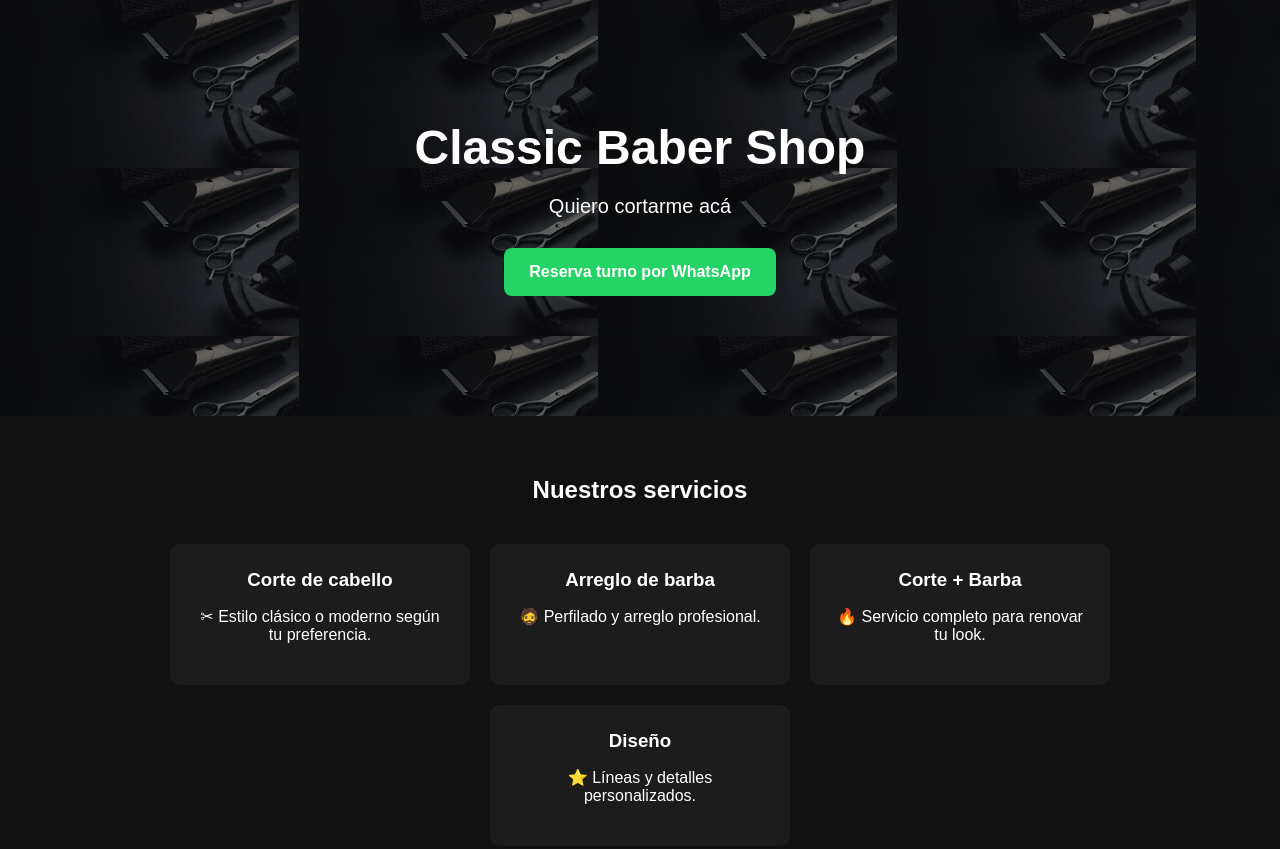
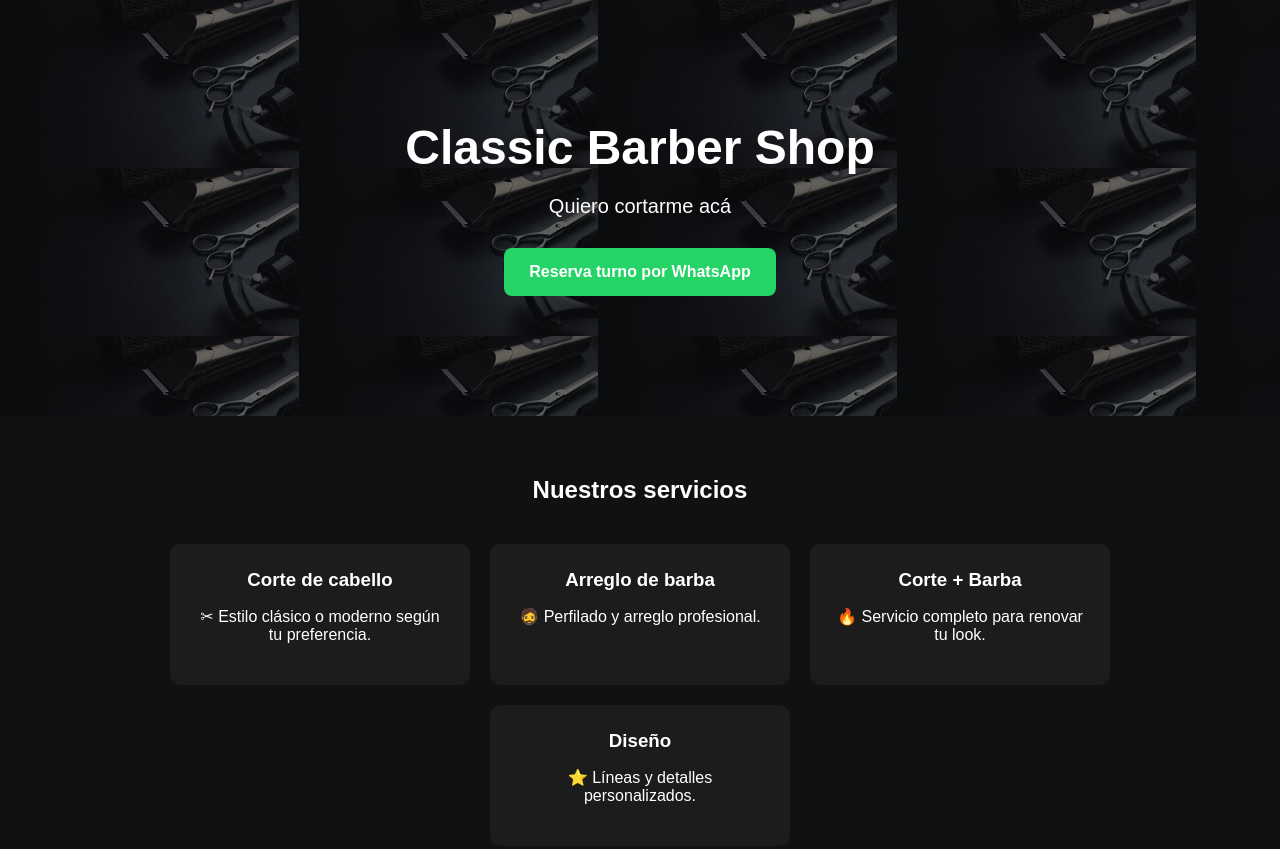
Before and after one commit to tardiles387-ux/tardiles387-ux.github.io-classic-barber-shop-, a plain HTML site: page index.html in a window 1280 px wide. Shown: the top 849 px of the page. Drawn offline with Linux system fonts and the light colour scheme.

Commit message:
Add files via upload

```diff
--- a/index.html
+++ b/index.html
@@ -1,7 +1,7 @@
 <!DOCTYPE html>
 <html lang="es">
 	<head>
-		<title>Classic Baber Shop</title>
+		<title>Classic Barber Shop</title>
 		<meta charset="UTF-8">
 		<meta name="viewport" content="width=device-width, initial-scale=1.0">
 		<meta name="description" content="Tu mejor corte en la ciudad">
@@ -10,7 +10,7 @@
 	</head>
 	<body>
 		<section class="hero">
-			<h1>Classic Baber Shop</h1>
+			<h1>Classic Barber Shop</h1>
 			<p>Quiero cortarme acá</p>
 			<a href="https://wa.me/541123456789" target="_BLANK">Reserva turno por WhatsApp</a>
 		</section>
```
